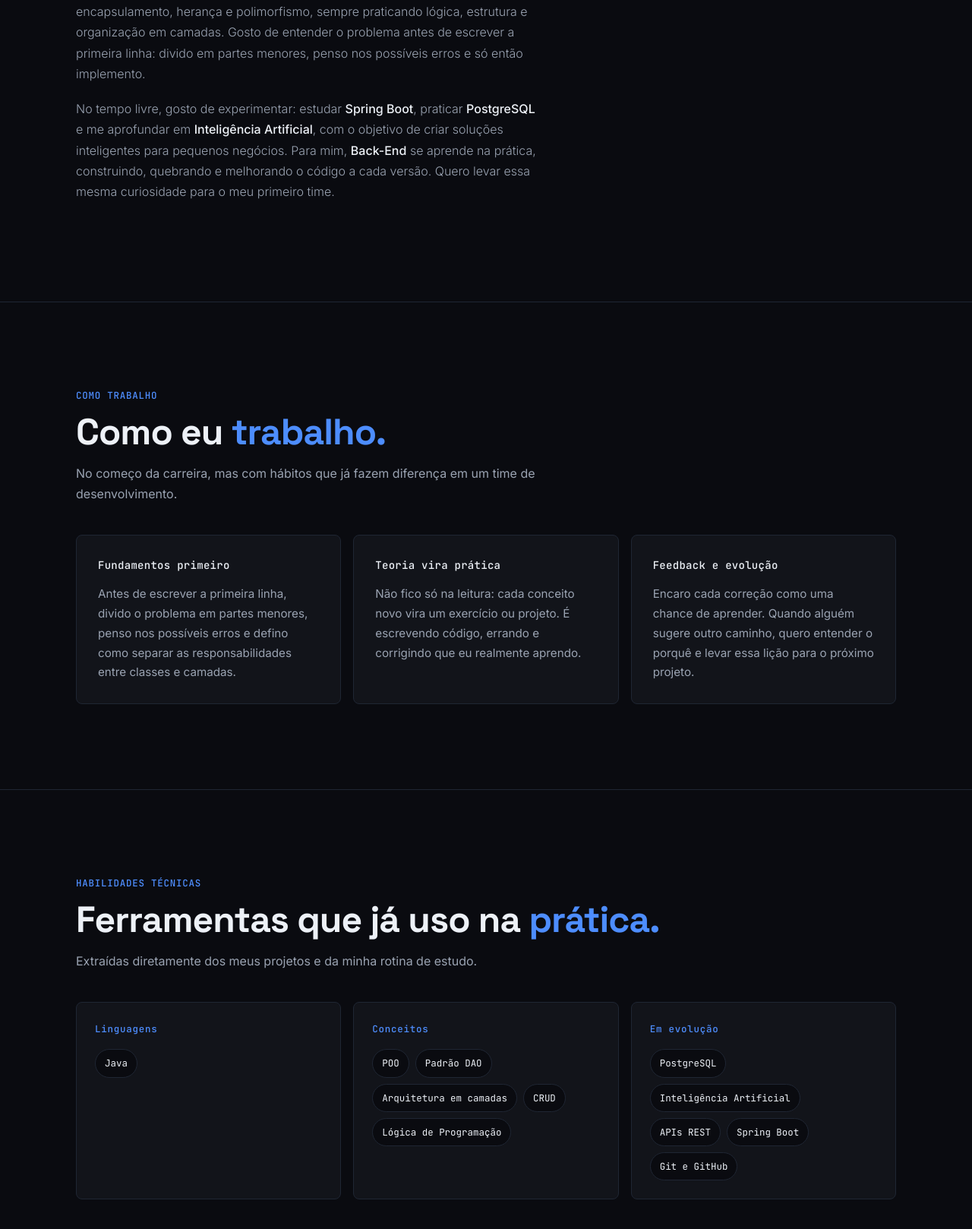
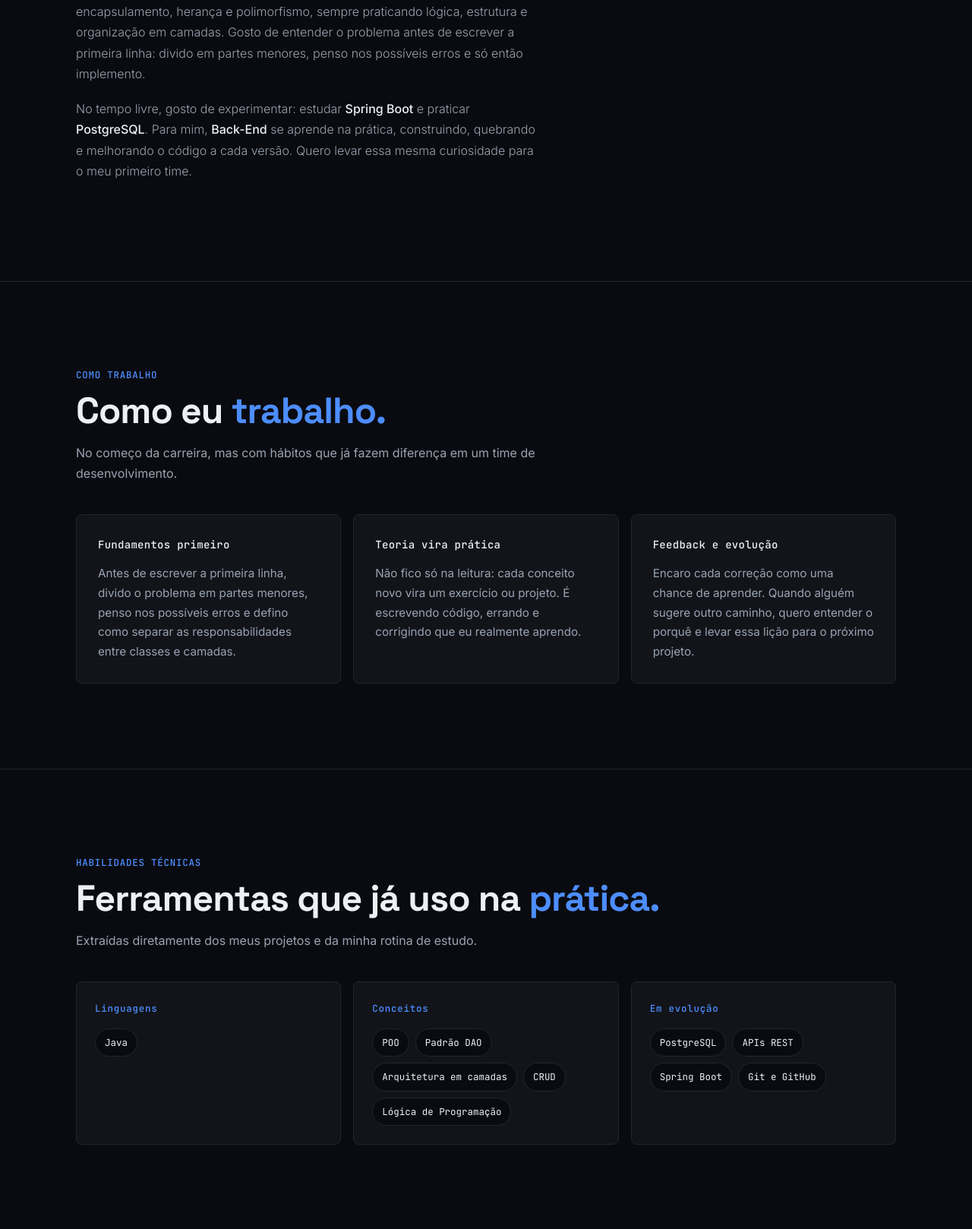
Before and after one commit to vinnyrocha-dev/vinnyrocha-dev.github.io, a plain HTML site: page index.html in a window 1280 px wide. Shown: the part 1528-3146 px from the top of the page at 76% size. Drawn offline with Linux system fonts and the light colour scheme; no server answers.

Commit message:
Add files via upload

```diff
--- a/index.html
+++ b/index.html
@@ -135,7 +135,7 @@
           <div class="sobre-text">
             <p class="reveal">Sou <strong>Vinicius Rocha Pacheco</strong>, estudante de Análise e Desenvolvimento de Sistemas com foco em desenvolvimento <strong>Back-End</strong> e aprendizado contínuo. Busco aprimorar minhas habilidades em <strong>Java</strong>, desenvolvimento de <strong>APIs e bancos de dados</strong>, construindo sistemas bem estruturados e crescendo a cada novo projeto. Sempre gostei de mexer em computador e entender como as coisas funcionam por dentro, e foi esse interesse pela lógica que me levou ao <strong>Back-End</strong>.</p>
             <p class="reveal">Meus projetos giram em torno de <strong>Java</strong> e <strong>Programação Orientada a Objetos</strong>, de um sistema de cadastro de clientes com padrão DAO a exercícios de encapsulamento, herança e polimorfismo, sempre praticando lógica, estrutura e organização em camadas. Gosto de entender o problema antes de escrever a primeira linha: divido em partes menores, penso nos possíveis erros e só então implemento.</p>
-            <p class="reveal">No tempo livre, gosto de experimentar: estudar <strong>Spring Boot</strong>, praticar <strong>PostgreSQL</strong> e me aprofundar em <strong>Inteligência Artificial</strong>, com o objetivo de criar soluções inteligentes para pequenos negócios. Para mim, <strong>Back-End</strong> se aprende na prática, construindo, quebrando e melhorando o código a cada versão. Quero levar essa mesma curiosidade para o meu primeiro time.</p>
+            <p class="reveal">No tempo livre, gosto de experimentar: estudar <strong>Spring Boot</strong> e praticar <strong>PostgreSQL</strong>. Para mim, <strong>Back-End</strong> se aprende na prática, construindo, quebrando e melhorando o código a cada versão. Quero levar essa mesma curiosidade para o meu primeiro time.</p>
           </div>
 
           <!-- Números: os 2 primeiros vêm da API pública do GitHub -->
@@ -209,7 +209,7 @@
           <div class="skill-group reveal">
             <h3 class="label">Em evolução</h3>
             <ul class="chips">
-              <li>PostgreSQL</li><li>Inteligência Artificial</li>
+              <li>PostgreSQL</li>
               <li>APIs REST</li><li>Spring Boot</li><li>Git e GitHub</li>
             </ul>
           </div>
```
